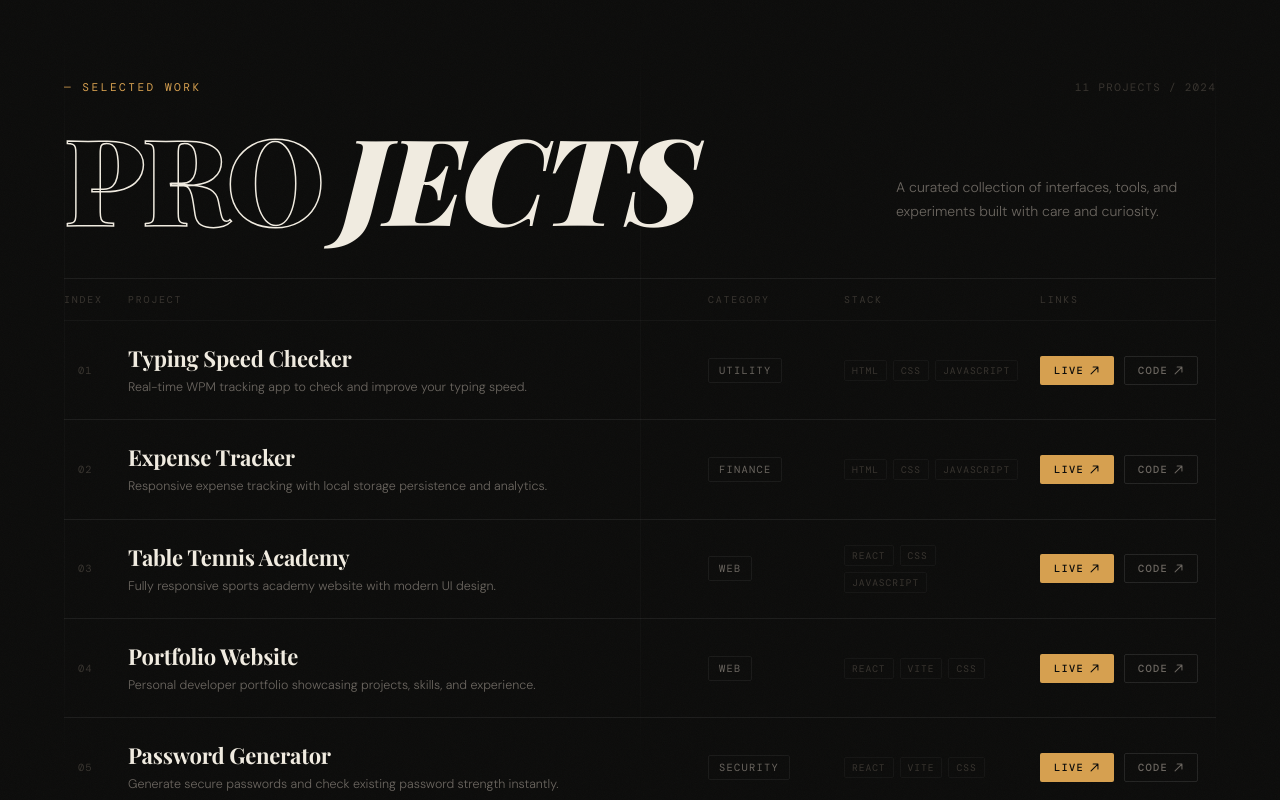
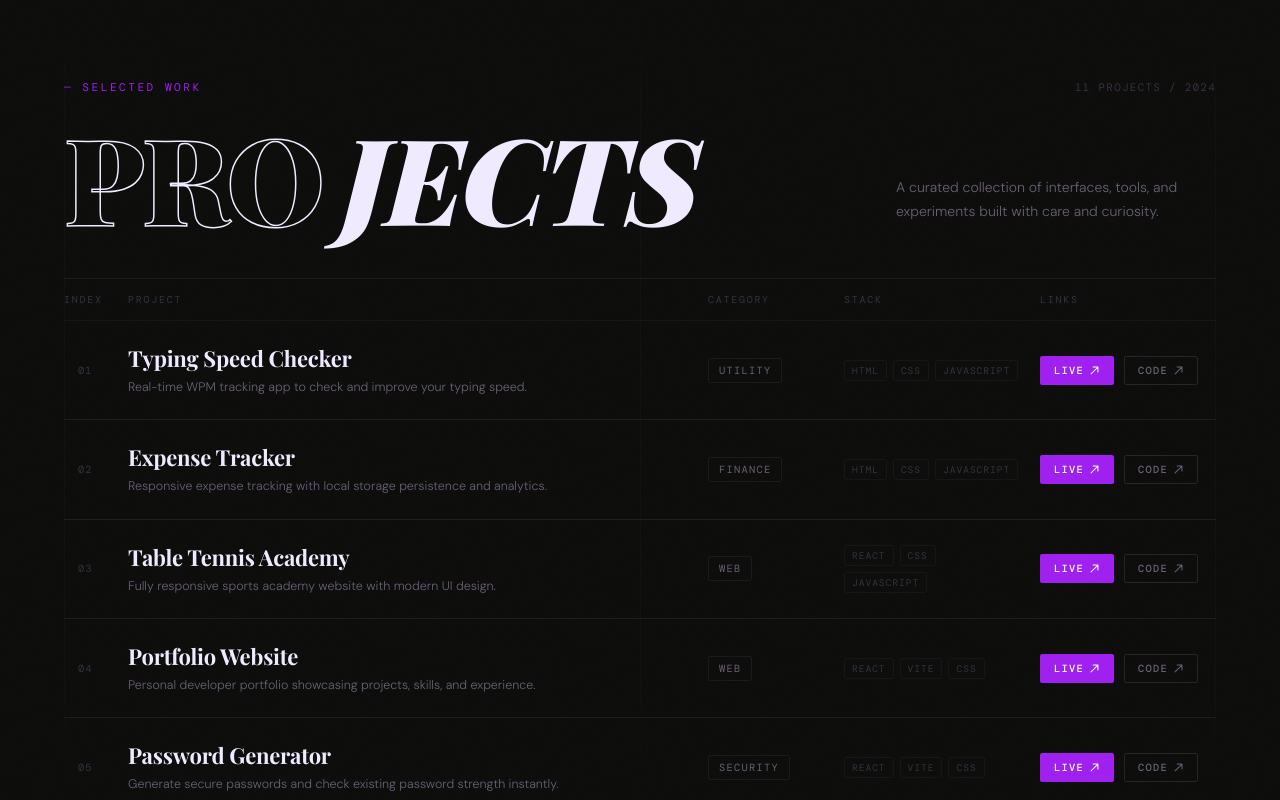
Before and after one commit to Karthik-Sujith/Karthik-, a React (Vite) app: page /projects in a window 1280 px wide. Shown: the top 800 px of the page. Built offline with nearby package versions, Linux system fonts and the light colour scheme; a web font is replaced by a local one.

Commit message:
Fix: Color changed to match the website color

```diff
--- a/src/components/projects-page/project/Project.css
+++ b/src/components/projects-page/project/Project.css
@@ -6,14 +6,14 @@
   --bg: #0c0c0b;
   --surface: #111110;
   --border: rgba(255, 255, 255, 0.07);
-  --border-hover: rgba(214, 160, 80, 0.5);
-  --text-primary: #f0ebe0;
-  --text-secondary: #6b6660;
-  --text-dim: #393530;
-  --gold: #d6a050;
-  --gold-soft: rgba(214, 160, 80, 0.15);
-  --gold-glow: rgba(214, 160, 80, 0.08);
-  --white: #f0ebe0;
+  --border-hover: rgba(160, 32, 240, 0.5);
+  --text-primary: #f0eaff;
+  --text-secondary: #6b6075;
+  --text-dim: #3a3040;
+  --gold: #a020f0;
+  --gold-soft: rgba(160, 32, 240, 0.15);
+  --gold-glow: rgba(160, 32, 240, 0.08);
+  --white: #f0eaff;
   --mono: 'DM Mono', monospace;
   --sans: 'DM Sans', sans-serif;
   --serif: 'Playfair Display', serif;
@@ -242,7 +242,7 @@
   top: 0;
   width: 2px;
   height: 0%;
-  background: linear-gradient(to bottom, var(--gold), transparent);
+  background: linear-gradient(to bottom, #a020f0, transparent);
   transition: height 0.4s cubic-bezier(0.4, 0, 0.2, 1);
   z-index: 2;
 }
@@ -367,7 +367,7 @@
   transition: background 0.25s ease, color 0.25s ease, border-color 0.25s ease;
   white-space: nowrap;
   background: var(--gold);
-  color: #0c0c0b;
+  color: #fff;
   border: 1px solid transparent;
   font-weight: 500;
 }
@@ -379,7 +379,7 @@
 }
 
 .pj-btn:hover {
-  background: #e8b565;
+  background: #b535ff;
 }
 
 .pj-btn--ghost {
```
